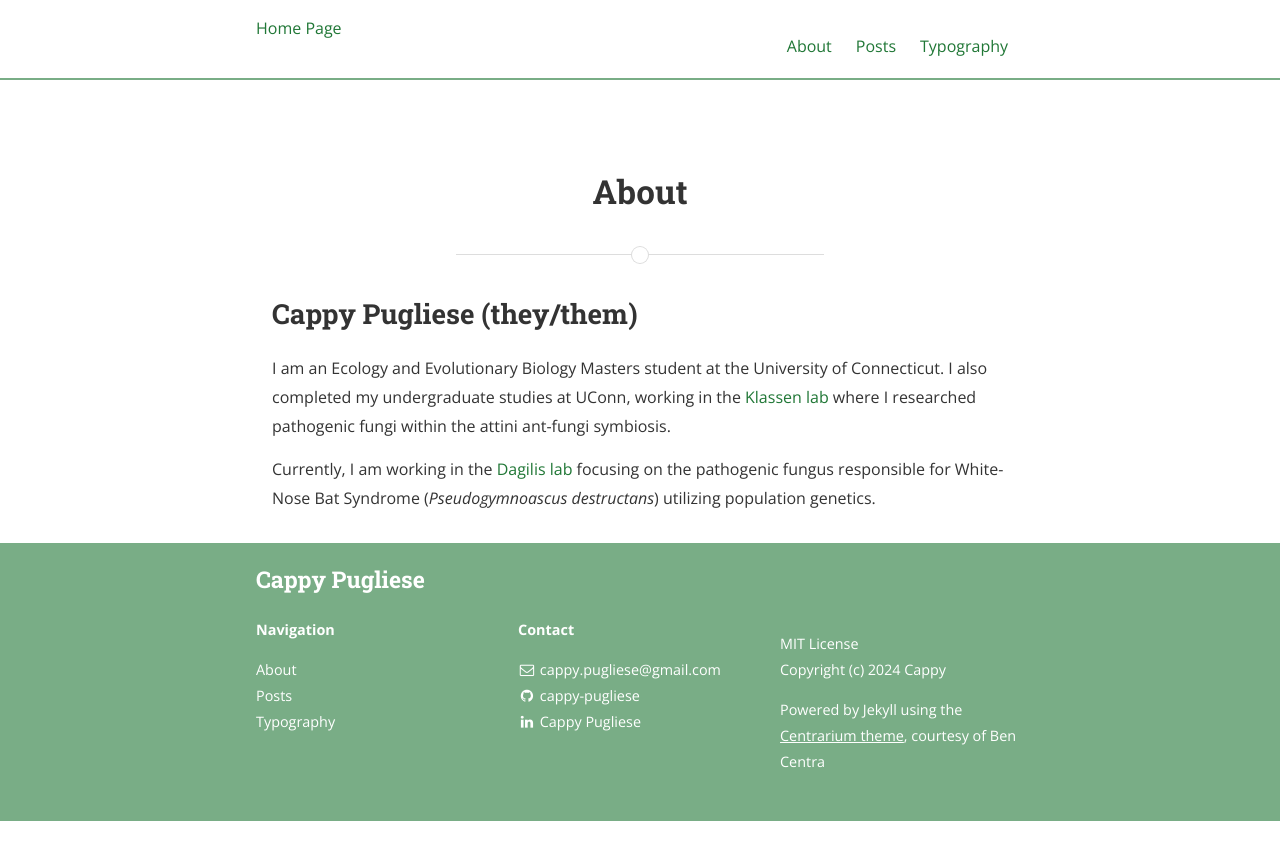
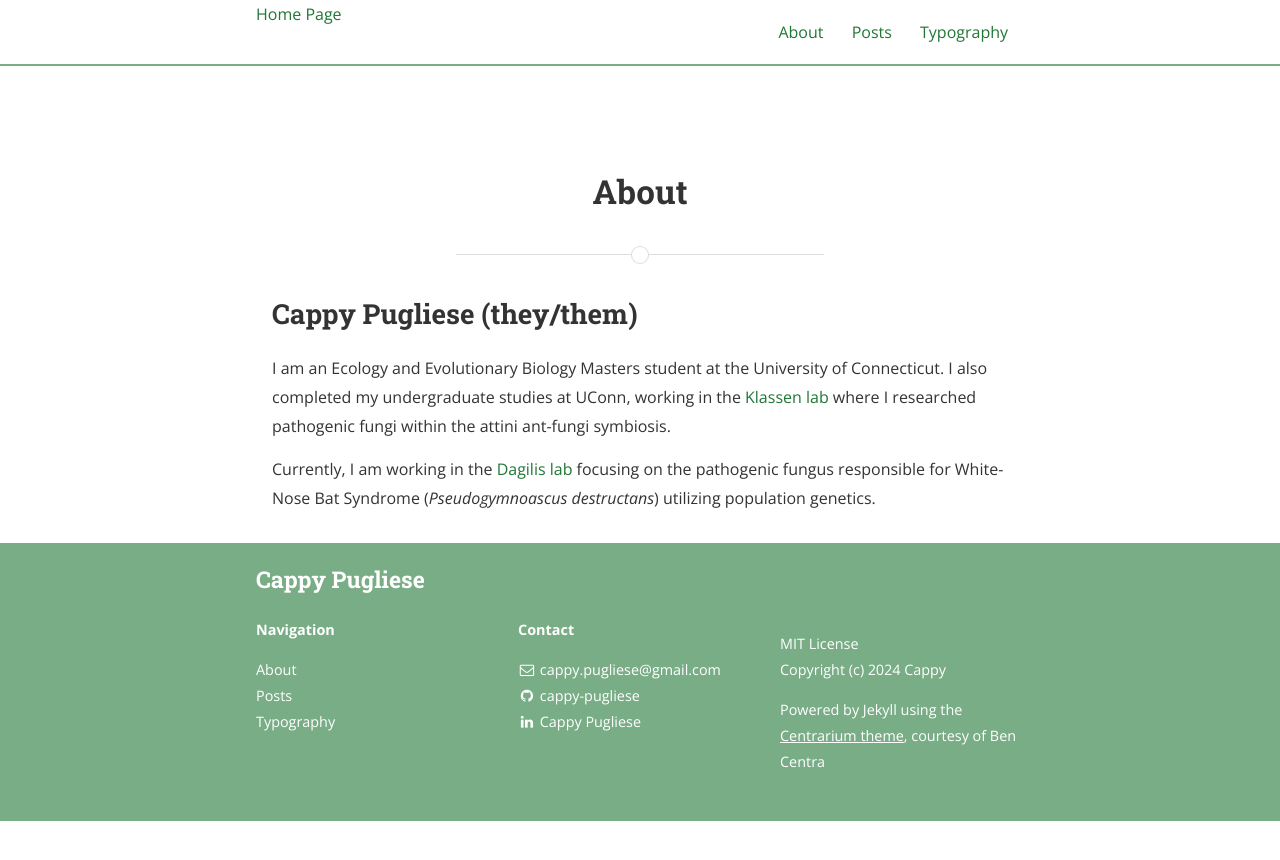
Before and after one commit to cappy-pugliese/cappy-pugliese-website, a Jekyll site: the page built from centrarium-master-clone/about.md, in a window 1280 px wide. Shown: the top 860 px of the page. Built offline with Jekyll 4.4.1, drawn with Linux system fonts in a browser that asks for light colours; nearby versions of some CDN libraries.

Commit message:
fixed nav menu issue
copy and pasted from og code and got rid of whatever I messed up

```diff
--- a/centrarium-master-clone/_includes/header.html
+++ b/centrarium-master-clone/_includes/header.html
@@ -1,21 +1,7 @@
 <header class="navigation" role="banner">
-
-<style>
-.navigation-wrapper a {
-  float: left;
-  text-align: center
-  }
-.home-page {
-	float: left;
-	text-align: center
-
-	}
-</style>
-
   <div class="navigation-wrapper">
-  	<p></p>
-  	<a href="{{ site.baseurl }}/" class="home-page">Home Page</a>
-		<a href="javascript:void(0)" class="navigation-menu-button" id="js-mobile-menu">
+    <a href="{{ site.baseurl }}/" class="home-page">Home Page</a>
+    <a href="javascript:void(0)" class="navigation-menu-button" id="js-mobile-menu">
       <i class="fa fa-bars"></i>
     </a>
     <nav role="navigation">
```
